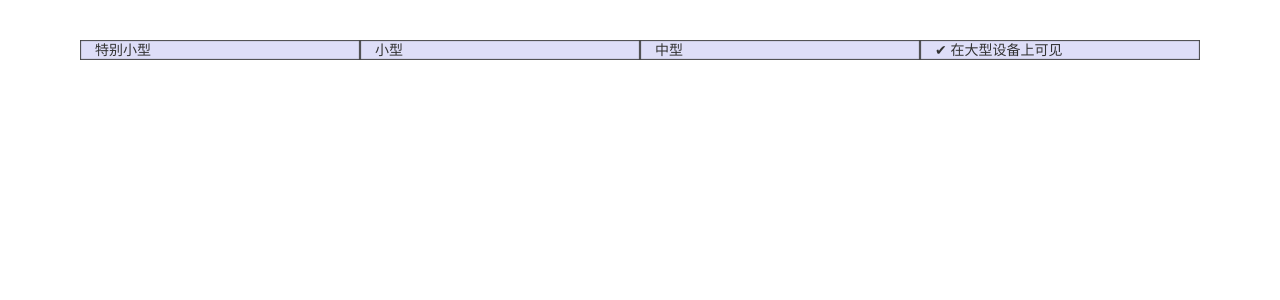
After one commit to mirshan/django-axf, a Django app: page /test/ in a window 1280 px wide. The commit adds this page. Shown: the top 300 px of the page. Run offline with Django 3.2, Linux system fonts and the light colour scheme; some libraries are stand-ins or nearby versions.

Commit message:
添加了一点订单内容和一个test网页，测试自适应功能

```diff
--- a/project/axf/urls.py
+++ b/project/axf/urls.py
@@ -23,6 +23,8 @@ urlpatterns = [
     url(r'^quit/$',views.quit,name='quit'),
     url(r'^changecart/(\d+)/$',views.changecart,name='changecart'),
     url(r'^saveorder/$',views.saveorder,name='saveorder'),  #下订单
+    url(r'^order/$',views.order,name='order'),
+    url(r'^test/$',views.test,name='test'),
 
 
 
--- a/project/axf/views.py
+++ b/project/axf/views.py
@@ -204,6 +204,17 @@ def saveorder(request):
 
 
 
+def order(request):
+    # 判断是否登录
+    token = request.session.get('token')
+    if token == None:
+        # 没登录
+        return JsonResponse({'data': -1, 'status': 'error'})  # -1表示未登录
+    user=User.objects.get(userToken=token)
+    carts = Cart.obj2.filter(userAccount=user.userAccount).order_by('-orderid')  # 选择被选中的
+    return render(request,'axf/order.html',{'productList':carts})
+
+
 
 
 
@@ -327,3 +338,7 @@ from django.contrib.auth import logout
 def quit(request):
     logout(request)  # 清除了所有的session和cookies
     return redirect('/mime/')
+
+
+def test(request):
+    return render(request,'axf/test.html')
--- a/project/templates/axf/mime.html
+++ b/project/templates/axf/mime.html
@@ -21,7 +21,7 @@
 
     <section class="mime">
         <p>
-            <span>我的订单</span><a>查看全部订单</a>
+            <span>我的订单</span><a href="/order/">查看全部订单</a>
         </p>
 
     </section>
--- /dev/null
+++ b/project/templates/axf/test.html
@@ -0,0 +1,37 @@
+<!DOCTYPE html>
+<html>
+<head>
+   <title>Bootstrap 实例 - 响应式实用工具</title>
+   <link href="/static/axf/main/css/bootstrap.min.css" rel="stylesheet">
+   <script src="/static/axf/main/js/jquery-3.4.1.jsjquery.min.js"></script>
+   <script src="/static/axf/main/js/bootstrap.min.js"></script>
+</head>
+<body>
+
+<div class="container" style="padding: 40px;">
+   <div class="row visible-on">
+      <div class="col-xs-6 col-sm-3" style="background-color: #dedef8;
+         box-shadow: inset 1px -1px 1px #444, inset -1px 1px 1px #444;">
+         <span class="hidden-xs">特别小型</span>
+         <span class="visible-xs">✔ 在特别小型设备上可见</span>
+      </div>
+      <div class="col-xs-6 col-sm-3" style="background-color: #dedef8;
+         box-shadow: inset 1px -1px 1px #444, inset -1px 1px 1px #444;">
+         <span class="hidden-sm">小型</span>
+         <span class="visible-sm">✔ 在小型设备上可见</span>
+      </div>
+      <div class="clearfix visible-xs"></div>
+      <div class="col-xs-6 col-sm-3" style="background-color: #dedef8;
+         box-shadow: inset 1px -1px 1px #444, inset -1px 1px 1px #444;">
+         <span class="hidden-md">中型</span>
+         <span class="visible-md">✔ 在中型设备上可见</span>
+      </div>
+      <div class="col-xs-6 col-sm-3" style="background-color: #dedef8;
+         box-shadow: inset 1px -1px 1px #444, inset -1px 1px 1px #444;">
+         <span class="hidden-lg">大型</span>
+         <span class="visible-lg">✔ 在大型设备上可见</span>
+      </div>
+</div>
+
+</body>
+</html>
```
Also changed, not shown: project/templates/axf/order.html (added, +31 -0 lines).
